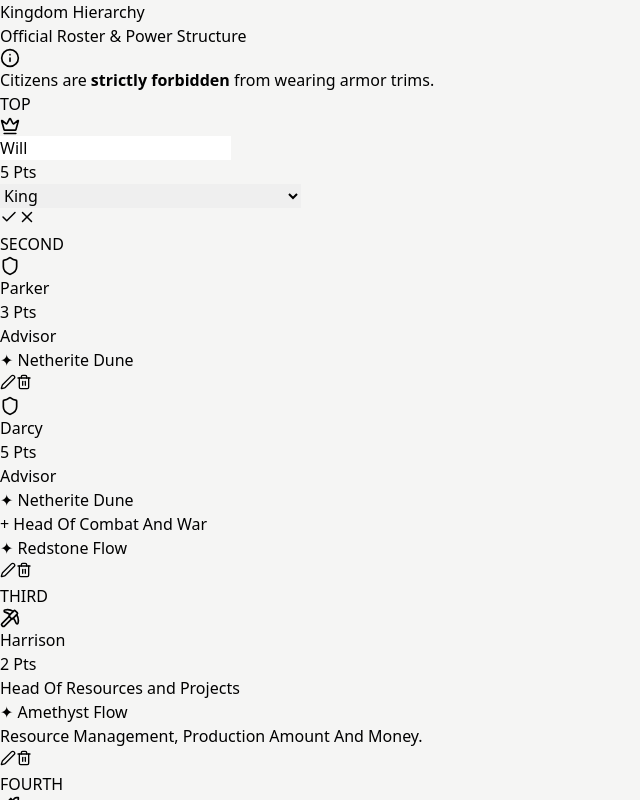
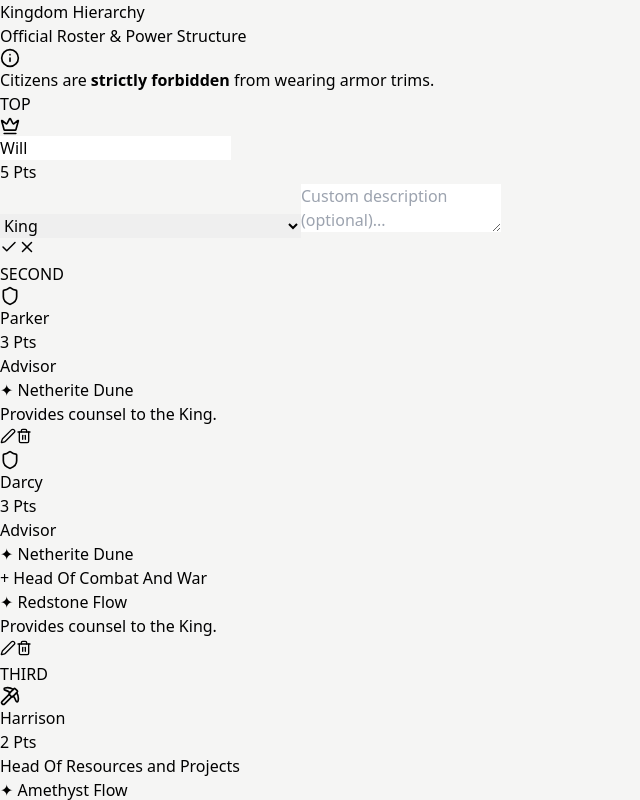
Before and after one commit to parker-sutherland-afk/Kingdom-Hierarchy, a React (Vite) app: page / in a window 1280 px wide. Both pictures are taken after a click on the button 8 px from the left and 242 px from the top of the page. Shown: the top 800 px of the page, without its empty margins (0-640 px from the left). Built offline with nearby package versions, Linux system fonts and the light colour scheme.

Commit message:
Add custom description editing

```diff
--- a/src/KingdomHierarchy.jsx
+++ b/src/KingdomHierarchy.jsx
@@ -2,15 +2,15 @@ import React, { useState, useMemo } from 'react';
 import { Crown, Shield, Pickaxe, Wheat, Swords, FlaskConical, User, Star, Trash2, Edit2, Check, X, AlertCircle, Info, Hammer } from 'lucide-react';
 
 const ROLE_CONFIG = {
-  "King": { max: 1, trim: "Diamond Flow", rank: 1, points: 5, color: "text-blue-300", border: "border-slate-400", bgGlow: "bg-slate-800", icon: Crown },
-  "Advisor": { max: 2, trim: "Netherite Dune", rank: 2, points: 3, color: "text-stone-300", border: "border-stone-500", bgGlow: "bg-stone-800", icon: Shield },
+  "King": { max: 1, trim: "Diamond Flow", rank: 1, points: 5, color: "text-blue-300", border: "border-slate-400", bgGlow: "bg-slate-800", icon: Crown, desc: "Absolute ruler of the realm." },
+  "Advisor": { max: 2, trim: "Netherite Dune", rank: 2, points: 3, color: "text-stone-300", border: "border-stone-500", bgGlow: "bg-stone-800", icon: Shield, desc: "Provides counsel to the King." },
   "Head Of Resources and Projects": { max: 1, trim: "Amethyst Flow", rank: 3, points: 2, color: "text-purple-300", border: "border-purple-800", bgGlow: "bg-stone-800", icon: Pickaxe, desc: "Resource Management, Production Amount And Money." },
   "Head Of General Purpose Resources": { max: 1, trim: "Amethyst Flow", rank: 3, points: 2, color: "text-purple-300", border: "border-purple-800", bgGlow: "bg-stone-800", icon: Hammer, desc: "Handles Armor and Gear PRODUCTION." },
-  "Head Of Agriculture and Justice": { max: 1, trim: "Gold Flow", rank: 4, points: 2, color: "text-amber-500", border: "border-amber-700", bgGlow: "bg-stone-800", icon: Wheat },
+  "Head Of Agriculture and Justice": { max: 1, trim: "Gold Flow", rank: 4, points: 2, color: "text-amber-500", border: "border-amber-700", bgGlow: "bg-stone-800", icon: Wheat, desc: "Oversees crops, food supply, and kingdom laws." },
   "Head Of Combat And War": { max: 1, trim: "Redstone Flow", rank: 4, points: 2, color: "text-red-400", border: "border-red-800", bgGlow: "bg-stone-800", icon: Swords, desc: "Handles Enchants and protection of gear." },
-  "Head Of Medicinal Substances": { max: 1, trim: "Emerald Flow", rank: 4, points: 2, color: "text-emerald-500", border: "border-emerald-800", bgGlow: "bg-stone-800", icon: FlaskConical },
-  "Prince": { max: 1, trim: "Iron Flow Trim", rank: 5, points: 2, color: "text-slate-300", border: "border-slate-500", bgGlow: "bg-stone-800", icon: Star },
-  "Citizen": { max: Infinity, trim: "None", rank: 6, points: 1, color: "text-stone-400", border: "border-stone-700", bgGlow: "bg-stone-800", icon: User }
+  "Head Of Medicinal Substances": { max: 1, trim: "Emerald Flow", rank: 4, points: 2, color: "text-emerald-500", border: "border-emerald-800", bgGlow: "bg-stone-800", icon: FlaskConical, desc: "Brewing and distributing potions." },
+  "Prince": { max: 1, trim: "Iron Flow Trim", rank: 5, points: 2, color: "text-slate-300", border: "border-slate-500", bgGlow: "bg-stone-800", icon: Star, desc: "Heir to the kingdom." },
+  "Citizen": { max: Infinity, trim: "None", rank: 6, points: 1, color: "text-stone-400", border: "border-stone-700", bgGlow: "bg-stone-800", icon: User, desc: "Standard member of the kingdom." }
 };
 
 const RANK_TITLES = { 1: "TOP", 2: "SECOND", 3: "THIRD", 4: "FOURTH", 5: "FIFTH", 6: "CITIZENS" };
@@ -18,7 +18,7 @@ const RANK_TITLES = { 1: "TOP", 2: "SECOND", 3: "THIRD", 4: "FOURTH", 5: "FIFTH"
 const INITIAL_MEMBERS = [
   { id: 1, name: 'Will', role: 'King' },
   { id: 2, name: 'Parker', role: 'Advisor' },
-  { id: 3, name: 'Darcy', role: 'Advisor', secondaryRole: 'Head Of Combat And War' },
+  { id: 3, name: 'Darcy', role: 'Advisor', secondaryRole: 'Head Of Combat And War', customPoints: 3 },
   { id: 4, name: 'Harrison', role: 'Head Of Resources and Projects' },
   { id: 5, name: 'Thomas', role: 'Head Of Agriculture and Justice' },
   { id: 6, name: 'Nate', role: 'Head Of Medicinal Substances' },
@@ -31,9 +31,12 @@ export default function KingdomHierarchy() {
   const [members, setMembers] = useState(INITIAL_MEMBERS);
   const [newName, setNewName] = useState('');
   const [newRole, setNewRole] = useState('');
+
   const [editingId, setEditingId] = useState(null);
   const [editName, setEditName] = useState('');
   const [editRole, setEditRole] = useState('');
+  const [editDesc, setEditDesc] = useState('');
+
   const [toastMsg, setToastMsg] = useState('');
 
   const showToast = (msg) => {
@@ -57,12 +60,16 @@ export default function KingdomHierarchy() {
       showToast(`Cannot add! The role of "${newRole}" is full.`);
       return;
     }
-    setMembers([...members, { id: Date.now(), name: newName.trim(), role: newRole }]);
+    setMembers([...members, { id: Date.now(), name: newName.trim(), role: newRole, customDesc: '' }]);
     setNewName('');
     setNewRole('');
   };
 
   const handleDelete = (id) => {
+    const member = members.find(m => m.id === id);
+    if (member.role === 'King') {
+      return showToast("Treason! You cannot delete the King.");
+    }
     setMembers(members.filter(m => m.id !== id));
     if (editingId === id) cancelEdit();
   };
@@ -71,21 +78,28 @@ export default function KingdomHierarchy() {
     setEditingId(member.id);
     setEditName(member.name);
     setEditRole(member.role);
+    setEditDesc(member.customDesc || '');
   };
 
   const cancelEdit = () => {
     setEditingId(null);
     setEditName('');
     setEditRole('');
+    setEditDesc('');
   };
 
   const saveEdit = (id) => {
     const member = members.find(m => m.id === id);
     if (!editName.trim()) return showToast("Name cannot be empty!");
+
+    if (member.role === 'King' && editRole !== 'King') {
+      return showToast("Treason! The King cannot be demoted.");
+    }
+
     if (member.role !== editRole && roleCounts[editRole] >= ROLE_CONFIG[editRole].max) {
       return showToast(`Cannot move to "${editRole}", the position is full!`);
     }
-    setMembers(members.map(m => m.id === id ? { ...m, name: editName.trim(), role: editRole } : m));
+    setMembers(members.map(m => m.id === id ? { ...m, name: editName.trim(), role: editRole, customDesc: editDesc.trim() } : m));
     setEditingId(null);
   };
 
@@ -133,10 +147,15 @@ export default function KingdomHierarchy() {
                       const Icon = config?.icon || User;
                       const isEditing = editingId === member.id;
                       const secCfg = member.secondaryRole ? ROLE_CONFIG[member.secondaryRole] : null;
-                      const pts = config?.points + (secCfg ? secCfg.points : 0);
+
+                      const pts = member.customPoints !== undefined
+                        ? member.customPoints
+                        : config?.points + (secCfg ? secCfg.points : 0);
+
+                      const displayDesc = member.customDesc || config?.desc;
 
                       return (
-                        <div key={member.id} className={`group bg-stone-800 rounded border ${isEditing ? 'border-amber-600' : config?.border}`}>
+                        <div key={member.id} className={`group bg-stone-800 rounded border transition-colors ${isEditing ? 'border-amber-600' : config?.border}`}>
                           <div className="p-5 flex flex-col h-full">
                             <div className="flex items-start justify-between mb-4 gap-3">
                               <div className="flex items-center gap-3 flex-1 min-w-0">
@@ -149,11 +168,12 @@ export default function KingdomHierarchy() {
                                   <h3 className="text-xl font-bold text-stone-100 truncate">{member.name}</h3>
                                 )}
                               </div>
-                              <div className="bg-stone-900 text-stone-300 px-2.5 py-1 rounded border border-stone-700 text-xs font-bold">{pts} Pts</div>
+                              <div className="bg-stone-900 text-stone-300 px-2.5 py-1 rounded border border-stone-700 text-xs font-bold shrink-0">{pts} Pts</div>
                             </div>
 
                             <div className="flex-1 space-y-3">
                               {isEditing ? (
+                                <>
                                   <select value={editRole} onChange={(e) => setEditRole(e.target.value)} className="w-full bg-stone-900 border border-stone-700 rounded px-2 py-1 text-sm text-stone-200">
                                     {Object.entries(ROLE_CONFIG).map(([rName, rCfg]) => (
                                       <option key={rName} value={rName} disabled={roleCounts[rName] >= rCfg.max && rName !== member.role}>
@@ -161,6 +181,13 @@ export default function KingdomHierarchy() {
                                       </option>
                                     ))}
                                   </select>
+                                  <textarea
+                                    value={editDesc}
+                                    onChange={(e) => setEditDesc(e.target.value)}
+                                    placeholder="Custom description (optional)..."
+                                    className="w-full bg-stone-900 border border-stone-700 rounded px-2 py-2 text-sm text-stone-200 resize-none h-20 placeholder:text-stone-600"
+                                  />
+                                </>
                               ) : (
                                 <div className="space-y-1 text-sm">
                                   <div className="font-medium text-stone-300">{member.role}</div>
@@ -175,19 +202,21 @@ export default function KingdomHierarchy() {
                                 </div>
                               )}
 
-                              {!isEditing && config?.desc && <div className="text-xs text-stone-400 italic mt-2">{config.desc}</div>}
+                              {!isEditing && displayDesc && <div className="text-xs text-stone-400 italic mt-2 whitespace-pre-wrap">{displayDesc}</div>}
                             </div>
 
                             <div className="flex justify-end gap-2 mt-4 pt-4 border-t border-stone-700">
                               {isEditing ? (
                                 <>
-                                  <button onClick={() => saveEdit(member.id)} className="text-emerald-500 hover:text-emerald-400"><Check size={18} /></button>
-                                  <button onClick={cancelEdit} className="text-stone-500 hover:text-stone-300"><X size={18} /></button>
+                                  <button onClick={() => saveEdit(member.id)} className="text-emerald-500 hover:text-emerald-400 p-1"><Check size={18} /></button>
+                                  <button onClick={cancelEdit} className="text-stone-500 hover:text-stone-300 p-1"><X size={18} /></button>
                                 </>
                               ) : (
                                 <>
-                                  <button onClick={() => startEdit(member)} className="text-stone-500 hover:text-amber-500 opacity-0 group-hover:opacity-100"><Edit2 size={16} /></button>
-                                  <button onClick={() => handleDelete(member.id)} className="text-stone-500 hover:text-red-500 opacity-0 group-hover:opacity-100"><Trash2 size={16} /></button>
+                                  <button onClick={() => startEdit(member)} className="text-stone-500 hover:text-amber-500 opacity-0 group-hover:opacity-100 transition-opacity p-1"><Edit2 size={16} /></button>
+                                  {member.role !== 'King' && (
+                                    <button onClick={() => handleDelete(member.id)} className="text-stone-500 hover:text-red-500 opacity-0 group-hover:opacity-100 transition-opacity p-1"><Trash2 size={16} /></button>
+                                  )}
                                 </>
                               )}
                             </div>
@@ -234,7 +263,7 @@ export default function KingdomHierarchy() {
                     </div>
                   </div>
                 )}
-                <button type="submit" disabled={!newName || !newRole} className="w-full mt-2 bg-stone-700 hover:bg-stone-600 disabled:opacity-50 text-stone-200 text-sm font-bold py-2 rounded flex items-center justify-center gap-2">
+                <button type="submit" disabled={!newName || !newRole} className="w-full mt-2 bg-stone-700 hover:bg-stone-600 disabled:opacity-50 text-stone-200 text-sm font-bold py-2 rounded flex items-center justify-center gap-2 transition-colors">
                   <Check size={16} /> Add to Roster
                 </button>
               </form>
```
Lines whose indentation alone changed are shown as unchanged.
